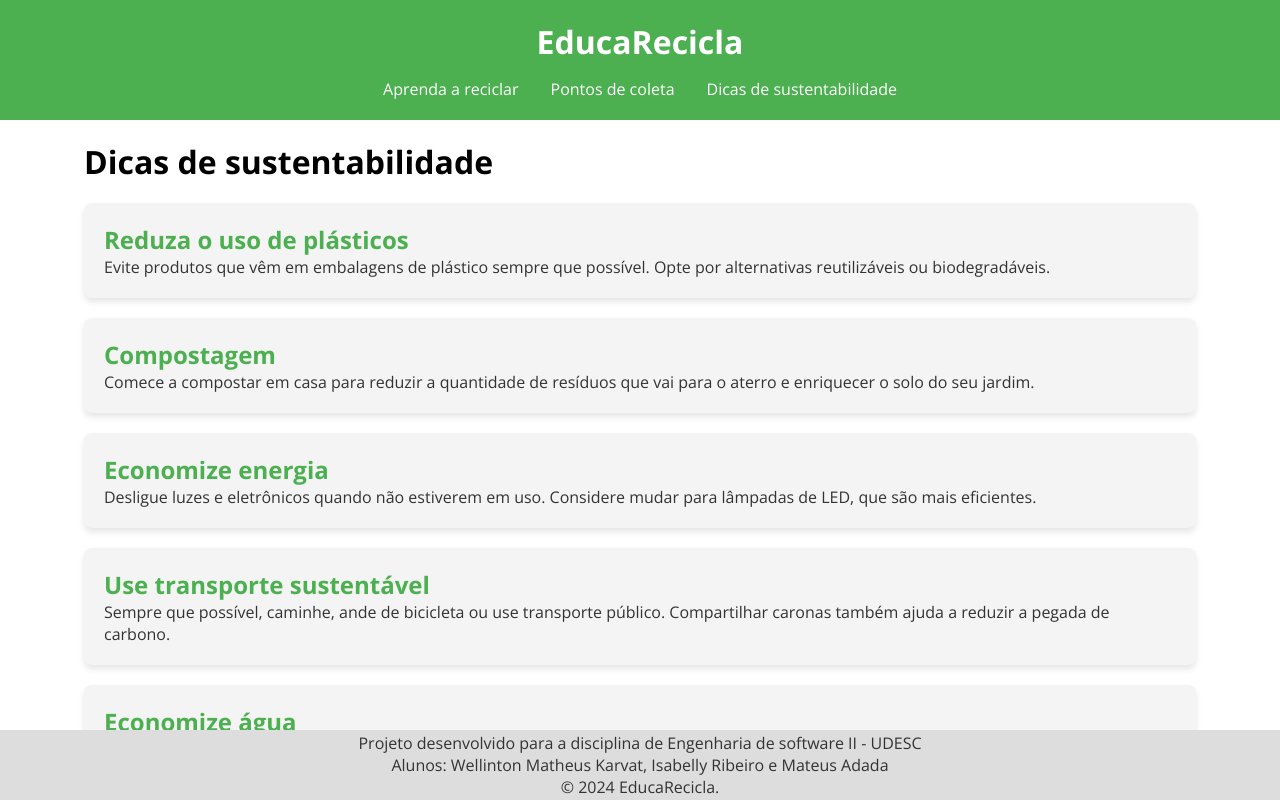
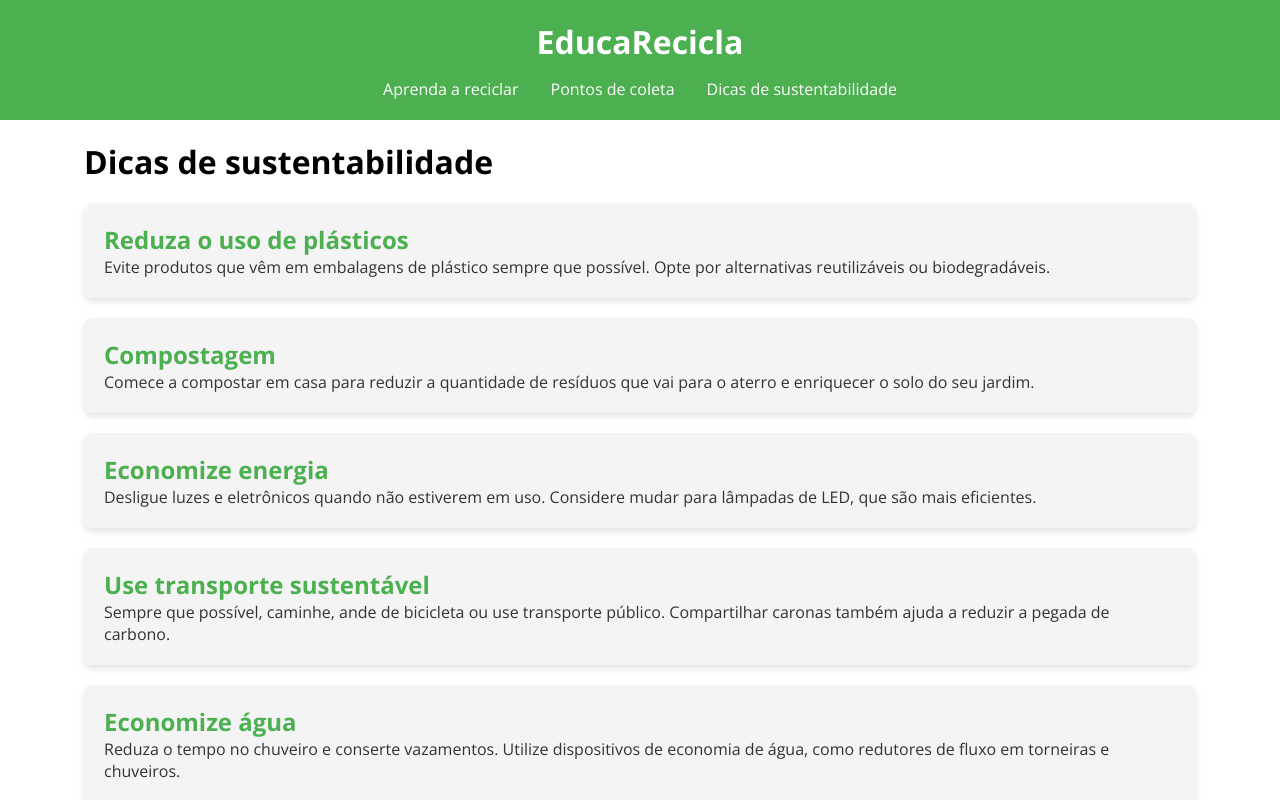
Before and after one commit to mateusadada/sof2-udesc, a React (Vite) app: page /sustainability-tips in a window 1280 px wide. Shown: the top 800 px of the page. Built offline with nearby package versions, Linux system fonts and the light colour scheme.

Commit message:
Update videos

```diff
--- a/src/LearnRecycling.css
+++ b/src/LearnRecycling.css
@@ -2,6 +2,19 @@
     width: 90%;
     margin: auto;
     padding: 20px;
+}
+
+.videos {
+    display: flex;
+    flex-wrap: wrap;
+    gap: 20px;
+}
+
+.video {
+    flex: 1 1 45%;
+    /* Ajuste o tamanho conforme necessário */
+    min-width: 300px;
+    box-sizing: border-box;
 }
 
 .video h2 {
--- a/src/LearnRecycling.jsx
+++ b/src/LearnRecycling.jsx
@@ -4,9 +4,29 @@ import './LearnRecycling.css';
 function LearnRecycling() {
     const videos = [
         {
-            id: "dQw4w9WgXcQ",
+            id: "ITur0JNJZos",
             title: "Importância da reciclagem",
             description: "Este vídeo explica por que a reciclagem é crucial para nosso meio ambiente."
+        },
+        {
+            id: "ICyutt3iQ2g",
+            title: "Passos básicos para reciclar",
+            description: "Este vídeo explica Passos básicos para reciclar."
+        },
+        {
+            id: "yph1W5stHHY",
+            title: "Como reciclar o lixo de casa passo a passo",
+            description: "Reciclando o lixo de caso passo a passo."
+        },
+        {
+            id: "gl0vNEtT-zU",
+            title: "Vidro quebrado e objetos cortantes: saiba como descartar esses itens",
+            description: "Passo a passo para descarte de objetos cortantes e vidros."
+        },
+        {
+            id: "xNYZQpT6aB0",
+            title: "Como separar o SEU LIXO em CASA",
+            description: "Passo a passo para separar o lixo de casa de forma eficiente."
         },
     ];
 
@@ -22,6 +42,7 @@ function LearnRecycling() {
             </header>
             <div className="video-container">
                 <h1>Aprenda a reciclar</h1>
+                <div className="videos">
                     {videos.map(video => (
                         <div key={video.id} className="video">
                             <h2>{video.title}</h2>
@@ -37,13 +58,8 @@ function LearnRecycling() {
                             <p>{video.description}</p>
                         </div>
                     ))}
-
                 </div>
-            <footer className="footer">
-                <p>Projeto desenvolvido para a disciplina de Engenharia de software II - UDESC</p>
-                <p>Alunos: Wellinton Matheus Karvat, Isabelly Ribeiro e Mateus Adada</p>
-                <p>© 2024 EducaRecicla.</p>
-            </footer>
+            </div>
         </div>
     );
 }
--- a/src/SustainabilityTips.css
+++ b/src/SustainabilityTips.css
@@ -1,3 +1,21 @@
+/* Configurações gerais */
+html,
+body {
+    height: 100%;
+    margin: 0;
+    padding: 0;
+}
+
+.page-container {
+    display: flex;
+    flex-direction: column;
+    min-height: 100vh;
+}
+
+.content-wrap {
+    flex: 1;
+}
+
 .tips-container {
     width: 90%;
     margin: auto;
@@ -21,6 +39,15 @@
     color: #333;
 }
 
+.footer {
+    font-family: 'Arial', sans-serif;
+    color: #333;
+    text-align: center;
+    margin-top: 40px;
+    padding: 2px;
+    background-color: #ddd;
+}
+
 a,
 a:visited,
 a:hover,
--- a/src/SustainabilityTips.jsx
+++ b/src/SustainabilityTips.jsx
@@ -56,7 +56,7 @@ function SustainabilityTips() {
     ];
 
     return (
-        <div>
+        <div className="page-container">
             <header className="header">
                 <h1 className='header_h1'><a href="/">EducaRecicla</a></h1>
                 <nav>
@@ -66,6 +66,7 @@ function SustainabilityTips() {
                 </nav>
             </header>
 
+            <div className="content-wrap">
                 <div className="tips-container">
                     <h1>Dicas de sustentabilidade</h1>
                     {tips.map(tip => (
@@ -74,13 +75,10 @@ function SustainabilityTips() {
                             <p>{tip.content}</p>
                         </div>
                     ))}
+                </div>
+            </div>
 
-            </div>
-            <footer className="footer">
-                <p>Projeto desenvolvido para a disciplina de Engenharia de software II - UDESC</p>
-                <p>Alunos: Wellinton Matheus Karvat, Isabelly Ribeiro e Mateus Adada</p>
-                <p>© 2024 EducaRecicla.</p>
-            </footer>
+
         </div>
     );
 }
```
Lines whose indentation alone changed are shown as unchanged.
